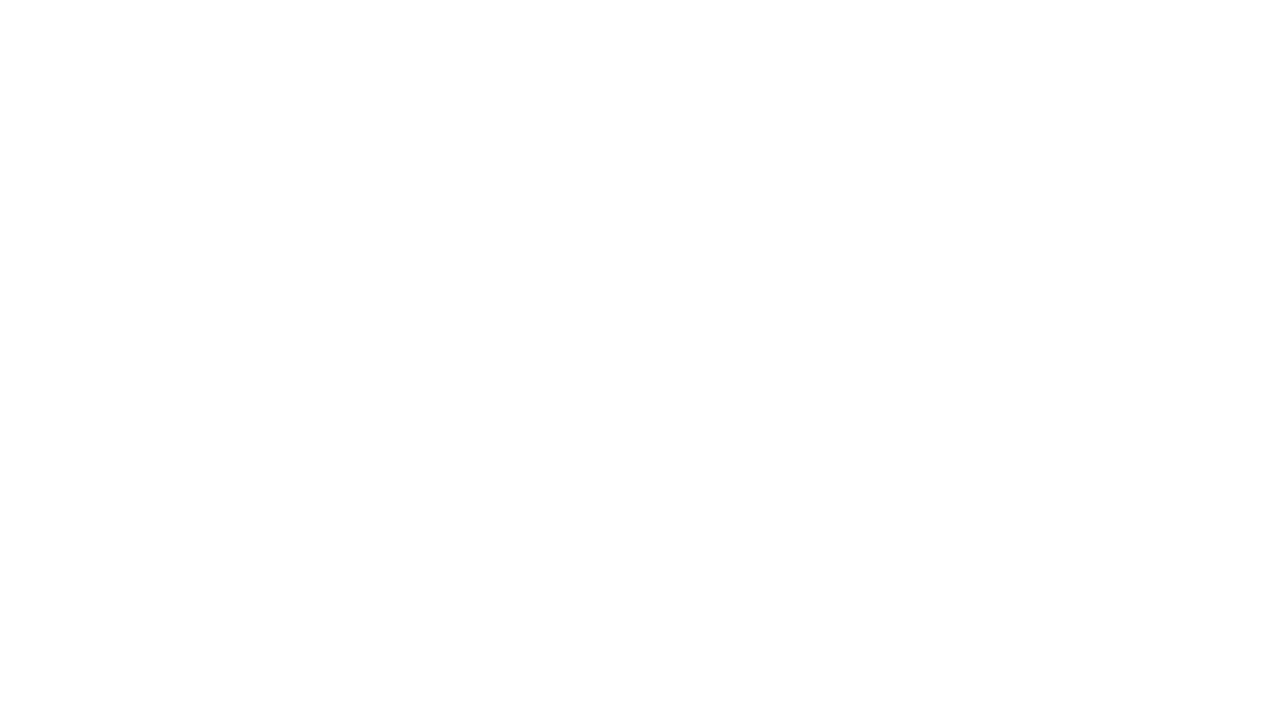
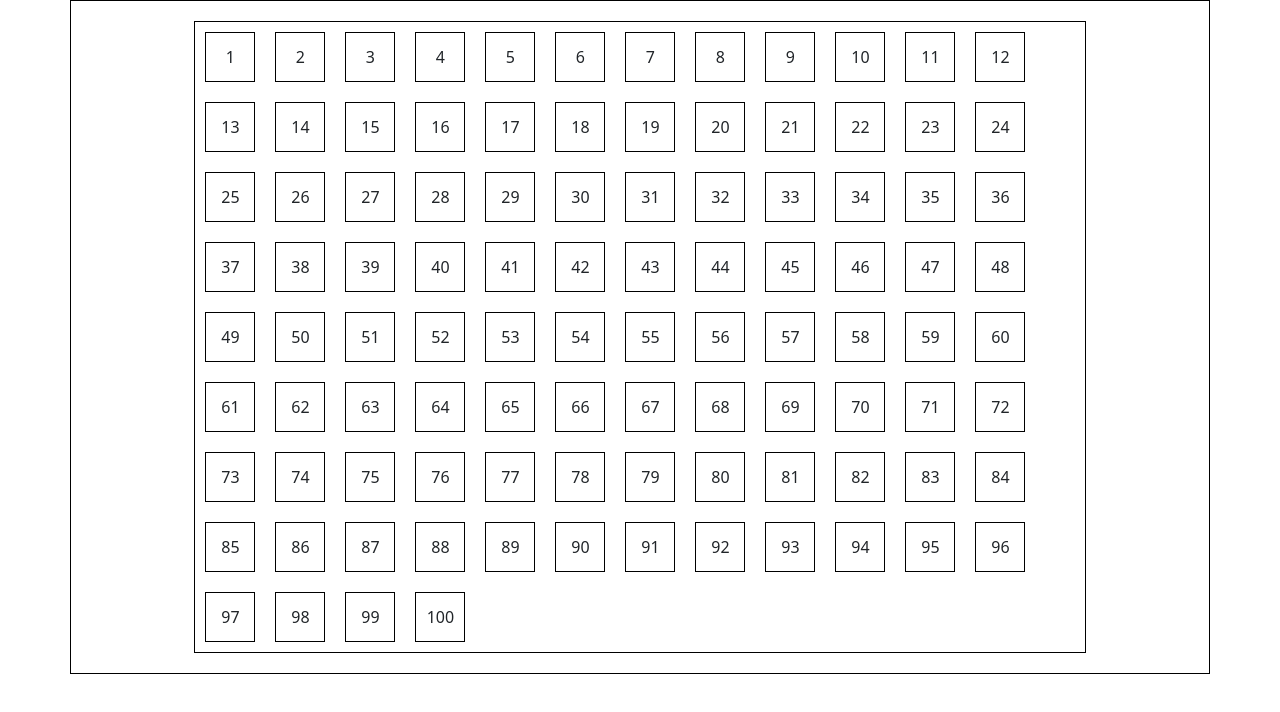
Before and after one commit to MatteoTuveri/js-fizzbuzz, a plain HTML site: page index.html in a window 1280 px wide. Drawn offline with nearby package versions, Linux system fonts and the light colour scheme.

Commit message:
Add For cicle in JS for print consoles box

```diff
--- a/CSS/style.css
+++ b/CSS/style.css
@@ -0,0 +1,21 @@
+.debug{
+    border: 1px solid black;
+}
+
+#console{
+    margin: 20px auto;
+    width: 80%;
+}
+
+.box{
+    display: flex;
+    justify-content: center;
+    align-items: center;
+    width: 50px;
+    height: 50px;
+    margin: 10px 10px;
+}
+
+.three-m{
+
+}
--- a/JS/script.js
+++ b/JS/script.js
@@ -0,0 +1,6 @@
+
+for(let i = 1; i<=100; i++) {
+
+document.getElementById('console').innerHTML += `<div class="debug box"> ${i} </div>`;
+
+}
--- a/index.html
+++ b/index.html
@@ -1,14 +1,23 @@
 <!DOCTYPE html>
 <html lang="en">
+
 <head>
     <meta charset="UTF-8">
     <meta name="viewport" content="width=device-width, initial-scale=1.0">
-    <link href="https://cdn.jsdelivr.net/npm/bootstrap@5.3.2/dist/css/bootstrap.min.css" rel="stylesheet" integrity="sha384-T3c6CoIi6uLrA9TneNEoa7RxnatzjcDSCmG1MXxSR1GAsXEV/Dwwykc2MPK8M2HN" crossorigin="anonymous">
+    <link href="https://cdn.jsdelivr.net/npm/bootstrap@5.3.2/dist/css/bootstrap.min.css" rel="stylesheet"
+        integrity="sha384-T3c6CoIi6uLrA9TneNEoa7RxnatzjcDSCmG1MXxSR1GAsXEV/Dwwykc2MPK8M2HN" crossorigin="anonymous">
     <link rel="stylesheet" href="CSS/style.css">
     <title>FizzBuzz</title>
 </head>
+
 <body>
+    <div class="debug container">
+        <div id="console" class="debug d-flex flex-wrap">
 
+        </div>
+
+    </div>
     <script src="JS/script.js"></script>
 </body>
+
 </html>
```
